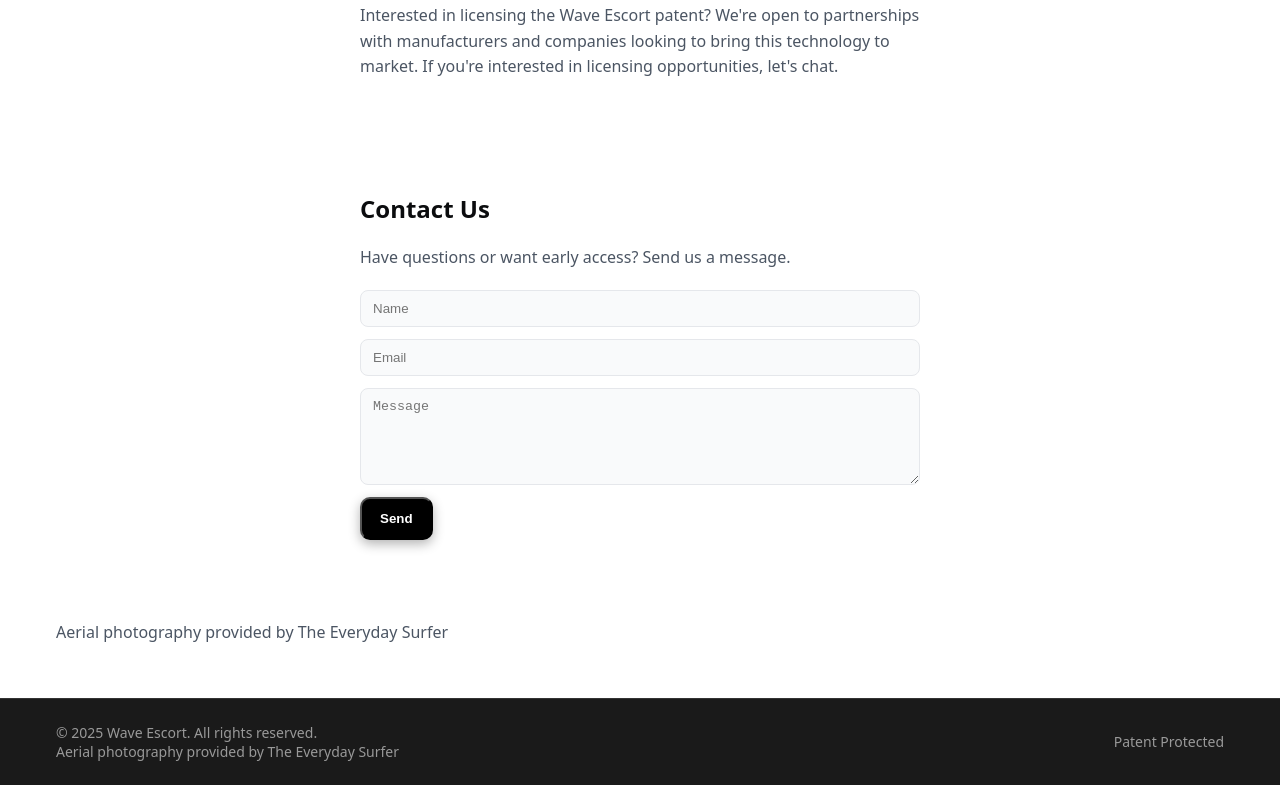
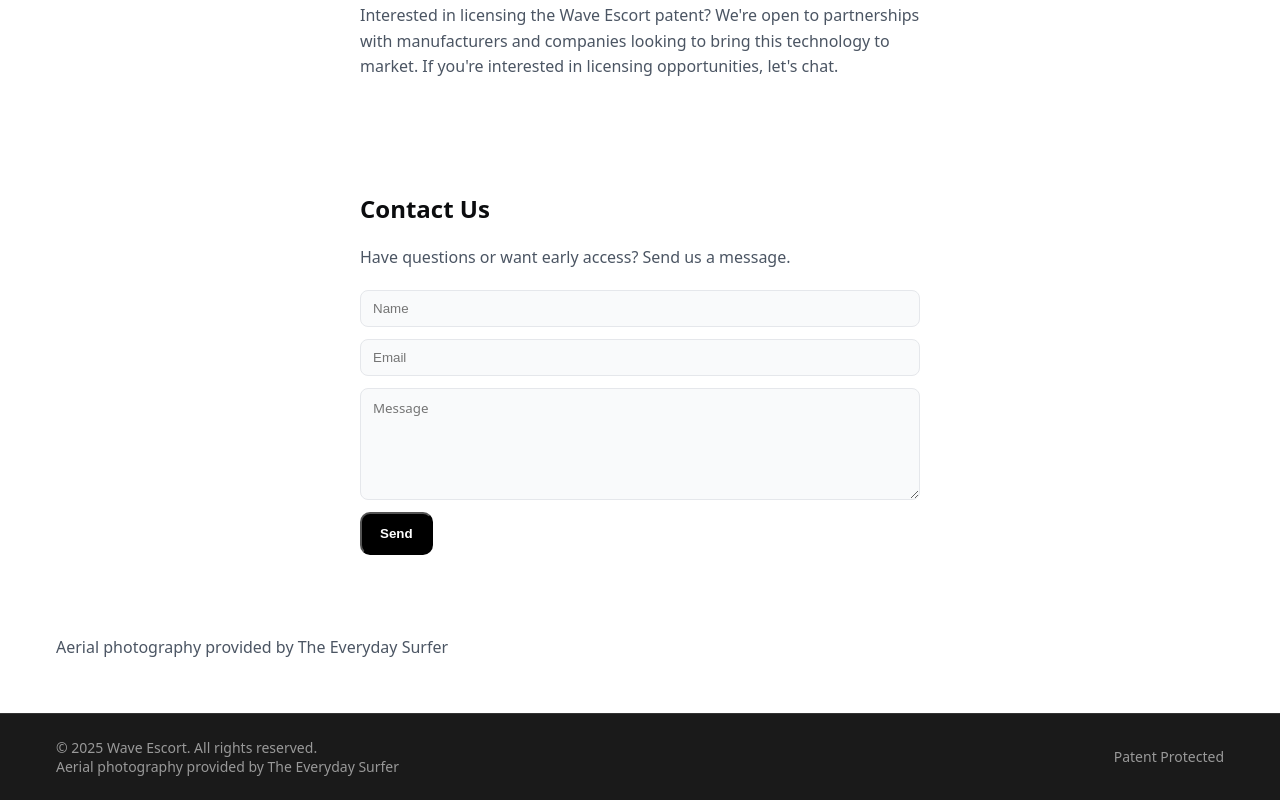
Before and after one commit to kevindickinson/wave_escort, a Next.js app: page / in a window 1280 px wide. Shown: the part 3341-4141 px from the top of the page. Built offline with nearby package versions, Linux system fonts and the light colour scheme.

Commit message:
Enhance textarea and button styles in HomePage for improved user experience, adding vertical resizing to the textarea and removing box shadow from the submit button.

```diff
--- a/src/app/page.tsx
+++ b/src/app/page.tsx
@@ -1,4 +1,6 @@
 "use client";
+
+import { useRef, useState } from 'react';
 
 export default function HomePage() {
   return (
@@ -210,9 +212,9 @@ export default function HomePage() {
               <label className="sr-only" htmlFor="email">Email</label>
               <input id="email" name="email" type="email" placeholder="Email" style={{padding:'10px 12px', borderRadius:8, border:'1px solid var(--border)', background:'var(--bg-soft)', color:'var(--text)'}} />
               <label className="sr-only" htmlFor="message">Message</label>
-              <textarea id="message" name="message" placeholder="Message" rows={5} style={{padding:'10px 12px', borderRadius:8, border:'1px solid var(--border)', background:'var(--bg-soft)', color:'var(--text)'}} />
+              <textarea id="message" name="message" placeholder="Message" rows={5} style={{padding:'10px 12px', borderRadius:8, border:'1px solid var(--border)', background:'var(--bg-soft)', color:'var(--text)', resize:'vertical', fontFamily:'inherit'}} />
             </div>
-            <button type="submit" className="cta" style={{marginTop:12}}>Send</button>
+            <button type="submit" className="cta" style={{marginTop:12, boxShadow:'none'}}>Send</button>
           </form>
         </div>
       </section>
```
